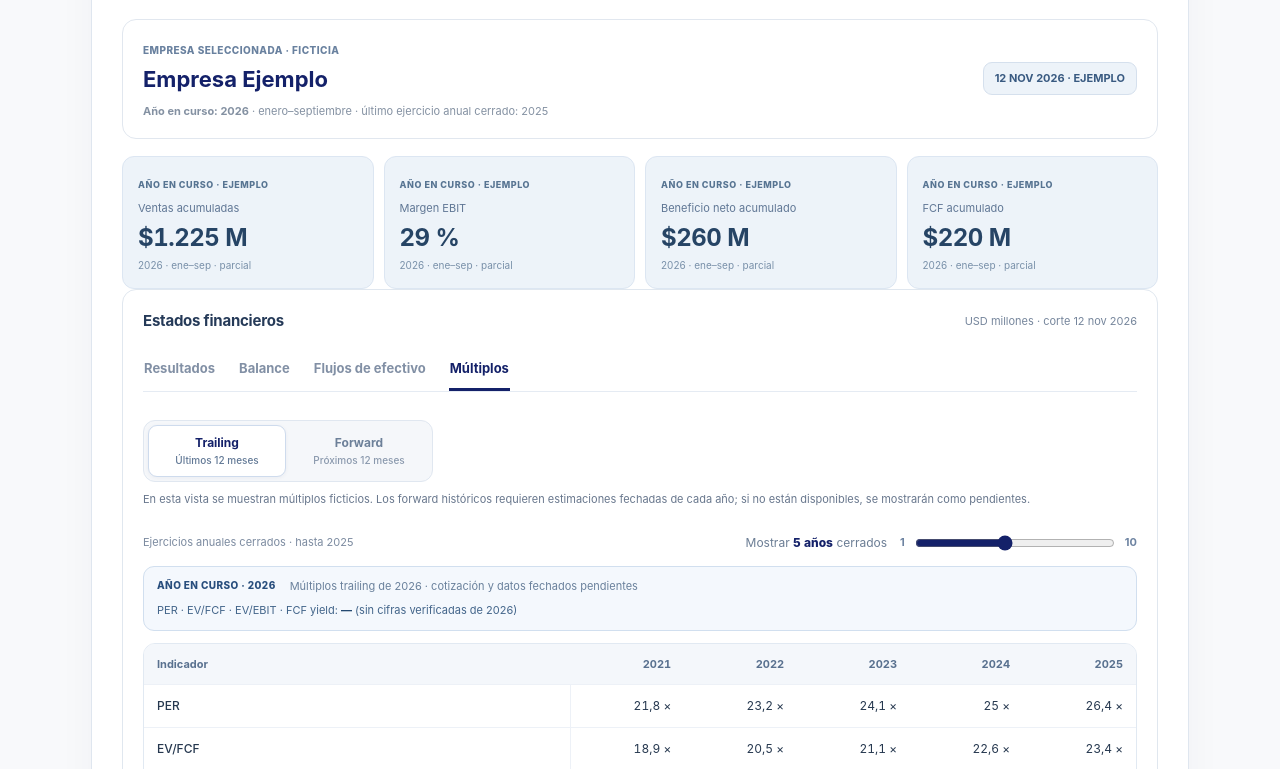
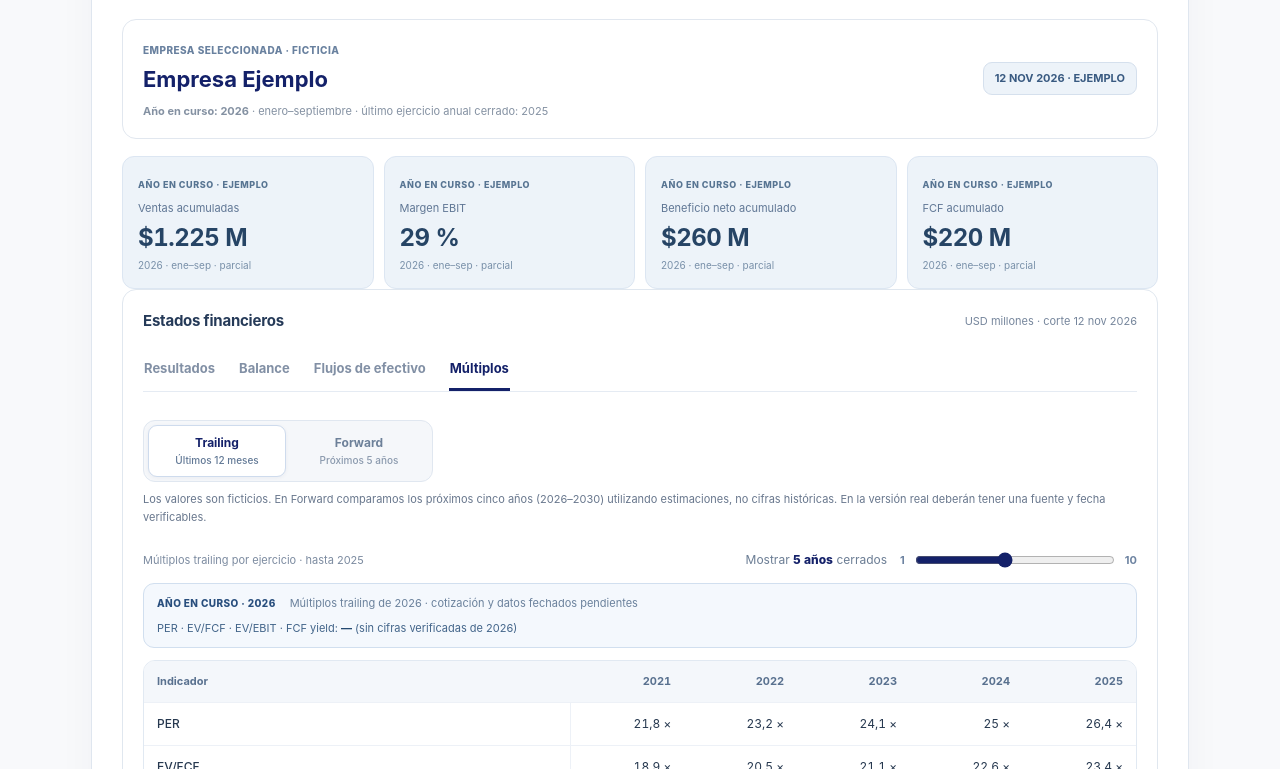
Before and after one commit to tesinversion/tesinversion, a plain HTML site: page laboratorio/diseno-v07/index.html in a window 1280 px wide. Both pictures are taken after a click on the tab "Múltiplos". Shown: the part 483-1252 px from the top of the page. Drawn offline with Linux system fonts and the light colour scheme.

Commit message:
Separar periodos de Múltiplos: trailing 1–10 años y forward fijo 2026–2030

```diff
--- a/laboratorio/diseno-v07/index.html
+++ b/laboratorio/diseno-v07/index.html
@@ -293,6 +293,10 @@ a{color:var(--brand)}
  .multiple-selector{display:flex;width:100%}
  .multiple-option{min-width:0;flex:1;padding:9px}
 }
+
+/* v0.7.8 · Forward fijo a los cinco próximos años */
+.forward-five-years{display:flex;align-items:center;gap:12px;flex-wrap:wrap;color:#415c82;font-size:12px}
+.forward-five-years strong{display:inline-block;color:#805b1d;background:#fff5df;border:1px solid #e2c98d;padding:7px 11px;border-radius:9px;font-size:11px}
 </style>
 </head>
 <body>
@@ -341,14 +345,14 @@ a{color:var(--brand)}
           <div id="multiples-controls" class="multiples-controls" hidden>
             <div class="multiple-selector" role="group" aria-label="Selecciona el tipo de múltiplo">
               <button type="button" data-multiple-mode="trailing" aria-pressed="true" class="multiple-option active">Trailing <small>Últimos 12 meses</small></button>
-              <button type="button" data-multiple-mode="forward" aria-pressed="false" class="multiple-option">Forward <small>Próximos 12 meses</small></button>
+              <button type="button" data-multiple-mode="forward" aria-pressed="false" class="multiple-option">Forward <small>Próximos 5 años</small></button>
             </div>
-            <p class="caption" id="multiples-help">En esta vista se muestran múltiplos ficticios. Los forward históricos requieren estimaciones fechadas de cada año; si no están disponibles, se mostrarán como pendientes.</p>
+            <p class="caption" id="multiples-help">Los valores son ficticios. En Forward comparamos los próximos cinco años (2026–2030) utilizando estimaciones, no cifras históricas. En la versión real deberán tener una fuente y fecha verificables.</p>
           </div>
-          <div class="table-head"><span class="muted">Ejercicios anuales cerrados · hasta 2025</span><div class="year-range-control"><label for="history-years">Mostrar <strong id="history-years-value" aria-live="polite">5 años</strong> cerrados</label><div class="year-range-line"><span>1</span><input id="history-years" type="range" min="1" max="10" step="1" value="5" aria-label="Mostrar de uno a diez ejercicios históricos" aria-valuetext="5 años"><span>10</span></div></div></div>
-          <div class="current-year-strip" aria-label="Datos parciales ficticios del año en curso 2026"><span class="current-year-dot">AÑO EN CURSO · 2026</span><span id="current-year-meta" class="current-year-meta">Enero–septiembre · cifras ficticias, no anuales</span><div class="current-year-values" id="current-year-values"></div></div>
+          <div class="table-head"><span id="financial-period-label" class="muted">Ejercicios anuales cerrados · hasta 2025</span><div id="historical-year-control" class="year-range-control"><label for="history-years">Mostrar <strong id="history-years-value" aria-live="polite">5 años</strong> cerrados</label><div class="year-range-line"><span>1</span><input id="history-years" type="range" min="1" max="10" step="1" value="5" aria-label="Mostrar de uno a diez ejercicios históricos" aria-valuetext="5 años"><span>10</span></div></div><div id="forward-five-years" class="forward-five-years" hidden><span>Proyección 2026–2030</span><strong>5 años</strong></div></div>
+          <div id="current-year-strip" class="current-year-strip" aria-label="Datos parciales ficticios del año en curso 2026"><span class="current-year-dot">AÑO EN CURSO · 2026</span><span id="current-year-meta" class="current-year-meta">Enero–septiembre · cifras ficticias, no anuales</span><div class="current-year-values" id="current-year-values"></div></div>
           <div class="data-table-scroll" role="region" tabindex="0" aria-label="Tabla de ejercicios anuales cerrados desplazable"><table class="fin-table" id="financial-table"></table></div>
-          <div class="mobile-history"><label class="muted" for="mobile-year">Ejercicio fiscal</label><select id="mobile-year" class="mobile-year"></select><div class="mobile-data" id="mobile-financial"></div></div>
+          <div class="mobile-history"><label id="mobile-year-label" class="muted" for="mobile-year">Ejercicio fiscal</label><select id="mobile-year" class="mobile-year"></select><div class="mobile-data" id="mobile-financial"></div></div>
           <div style="margin-top:11px" class="row-end"><span class="muted">En la calculadora real cada cifra tendrá su fuente y opción de corrección.</span><button type="button" class="text-link" disabled>Corregir un dato</button></div>
           </div>
         </div>
@@ -481,13 +485,15 @@ var multiples={
   ['FCF yield',[6.3,6.1,5.6,5.5,5.2,5.3,4.9,4.7,4.4,4.3],'percent']
  ],
  forward:[
-  ['PER',[17.5,18.2,19.1,20.0,20.8,19.9,21.6,22.3,23.1,24.5],'multiple'],
-  ['EV/FCF',[14.9,15.3,16.2,17.0,18.0,17.5,18.8,19.5,20.6,21.8],'multiple'],
-  ['EV/EBIT',[12.6,13.2,13.9,14.1,14.5,13.9,15.6,16.0,16.9,17.5],'multiple'],
-  ['FCF yield',[6.7,6.5,6.2,5.9,5.6,5.7,5.3,5.1,4.9,4.6],'percent']
+  ['PER',[24.5,22.8,21.5,20.1,18.7],'multiple'],
+  ['EV/FCF',[21.8,20.4,19.1,17.8,16.7],'multiple'],
+  ['EV/EBIT',[17.5,16.6,15.8,14.7,13.8],'multiple'],
+  ['FCF yield',[4.6,4.9,5.2,5.6,6.0],'percent']
  ]
 };
 var years=Array.from({length:10},function(_,i){return 2016+i});
+var forecastYears=[2026,2027,2028,2029,2030];
+var forecastYear=2026;
 var sales=[800,835,860,910,960,1030,1110,1190,1303,1460];
 var salesGrowth=[6,4,3,6,5,7,8,7,9,12];
 var ebitMargin=[19,19,20,21,21,23,24,25,27,28];
@@ -584,10 +590,19 @@ function formatValue(value,type){
  return result+(type==='percent'?' %':type==='multiple'?' ×':type==='shares'?' M':type==='eps'?' USD':'');
 }
 function renderTable(){
- var list=years.slice(-count),data=fin==='multiples'?multiples[multiplesMode]:rows[fin];
+ var isForward=fin==='multiples'&&multiplesMode==='forward';
+ var list=isForward?forecastYears:years.slice(-count);
+ var data=fin==='multiples'?multiples[multiplesMode]:rows[fin];
  el('multiples-controls').hidden=fin!=='multiples';
+ el('historical-year-control').hidden=isForward;
+ el('forward-five-years').hidden=!isForward;
+ el('current-year-strip').hidden=isForward;
+ el('financial-period-label').textContent=isForward
+  ?'Próximos cinco ejercicios · estimaciones ficticias'
+  :fin==='multiples'?'Múltiplos trailing por ejercicio · hasta 2025':'Ejercicios anuales cerrados · hasta 2025';
+ el('mobile-year-label').textContent=isForward?'Año de la proyección':'Ejercicio fiscal';
  if(fin==='multiples'){
-  el('current-year-meta').textContent='Múltiplos '+(multiplesMode==='trailing'?'trailing':'forward')+' de 2026 · cotización y datos fechados pendientes';
+  el('current-year-meta').textContent='Múltiplos trailing de 2026 · cotización y datos fechados pendientes';
   el('current-year-values').innerHTML='<span>PER · EV/FCF · EV/EBIT · FCF yield: <strong>—</strong> (sin cifras verificadas de 2026)</span>';
  }else{
   el('current-year-meta').textContent='Enero–septiembre · cifras ficticias, no anuales';
@@ -601,24 +616,32 @@ function renderTable(){
   if(row.section){table+='<tr class="group-row"><th scope="rowgroup" colspan="'+(list.length+1)+'">'+escapeText(row.section)+'</th></tr>';return}
   var percent=row[2]==='percent';
   table+='<tr class="'+(percent?'percentage-row':'plain-row')+'"><th scope="row">'+escapeText(row[0])+'</th>'+list.map(function(y){
-   var value=escapeText(formatValue(row[1][y-2016],row[2]));
+   var idx=isForward?forecastYears.indexOf(y):y-2016;
+   var value=escapeText(formatValue(row[1][idx],row[2]));
    return '<td class="'+(percent?'percent-value':'plain-value')+'">'+value+'</td>';
   }).join('')+'</tr>';
  });
  el('financial-table').style.minWidth=(265+list.length*93)+'px';
  el('financial-table').innerHTML=table+'</tbody>';
  el('mobile-year').innerHTML=list.slice().reverse().map(function(y){return '<option value="'+y+'">'+y+'</option>'}).join('');
- if(!list.includes(year))year=list[list.length-1];
- el('mobile-year').value=String(year);
+ var selected=isForward?forecastYear:year;
+ if(!list.includes(selected)){
+  selected=list[list.length-1];
+  if(isForward)forecastYear=selected;
+  else year=selected;
+ }
+ el('mobile-year').value=String(selected);
  el('history-years-value').textContent=count===1?'1 año':count+' años';
  el('history-years').setAttribute('aria-valuetext',count===1?'1 año':count+' años');
  renderMobile();
 }
 function renderMobile(){
+ var isForward=fin==='multiples'&&multiplesMode==='forward';
  var data=fin==='multiples'?multiples[multiplesMode]:rows[fin];
+ var position=isForward?forecastYears.indexOf(forecastYear):year-2016;
  el('mobile-financial').innerHTML=data.map(function(row){
   if(row.section)return '<div class="mobile-group">'+escapeText(row.section)+'</div>';
-  var value=formatValue(row[1][year-2016],row[2]);
+  var value=formatValue(row[1][position],row[2]);
   var percent=row[2]==='percent';
   return '<div class="line'+(percent?' percentage-line':'')+'"><span>'+escapeText(row[0])+'</span><strong class="'+(percent?'percent-value':'plain-value')+'">'+escapeText(value)+'</strong></div>';
  }).join('');
@@ -683,7 +706,11 @@ financialTabs.forEach(function(tab,index){
 });
 el('history-years').addEventListener('input',function(e){count=Number(e.target.value);renderTable()});
 el('history-years').addEventListener('change',function(e){count=Number(e.target.value);renderTable()});
-el('mobile-year').addEventListener('change',function(e){year=Number(e.target.value);renderMobile()});
+el('mobile-year').addEventListener('change',function(e){
+ if(fin==='multiples'&&multiplesMode==='forward')forecastYear=Number(e.target.value);
+ else year=Number(e.target.value);
+ renderMobile();
+});
 el('use-da').addEventListener('click',function(){el('maintenance-input').value='58';el('maintenance-input').focus()});
 el('edit-estimates').addEventListener('click',function(){go(3)});
 el('year-grid').innerHTML=[2027,2028,2029,2030].map(function(y){
```
